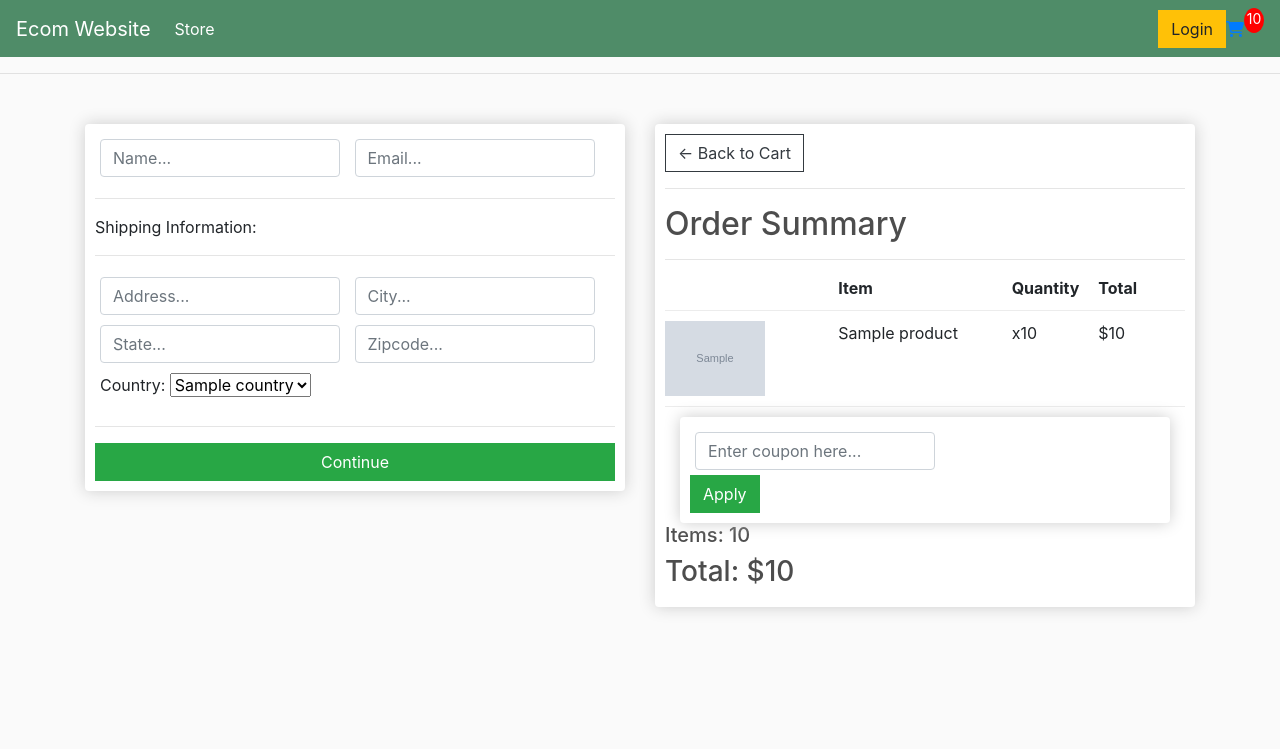
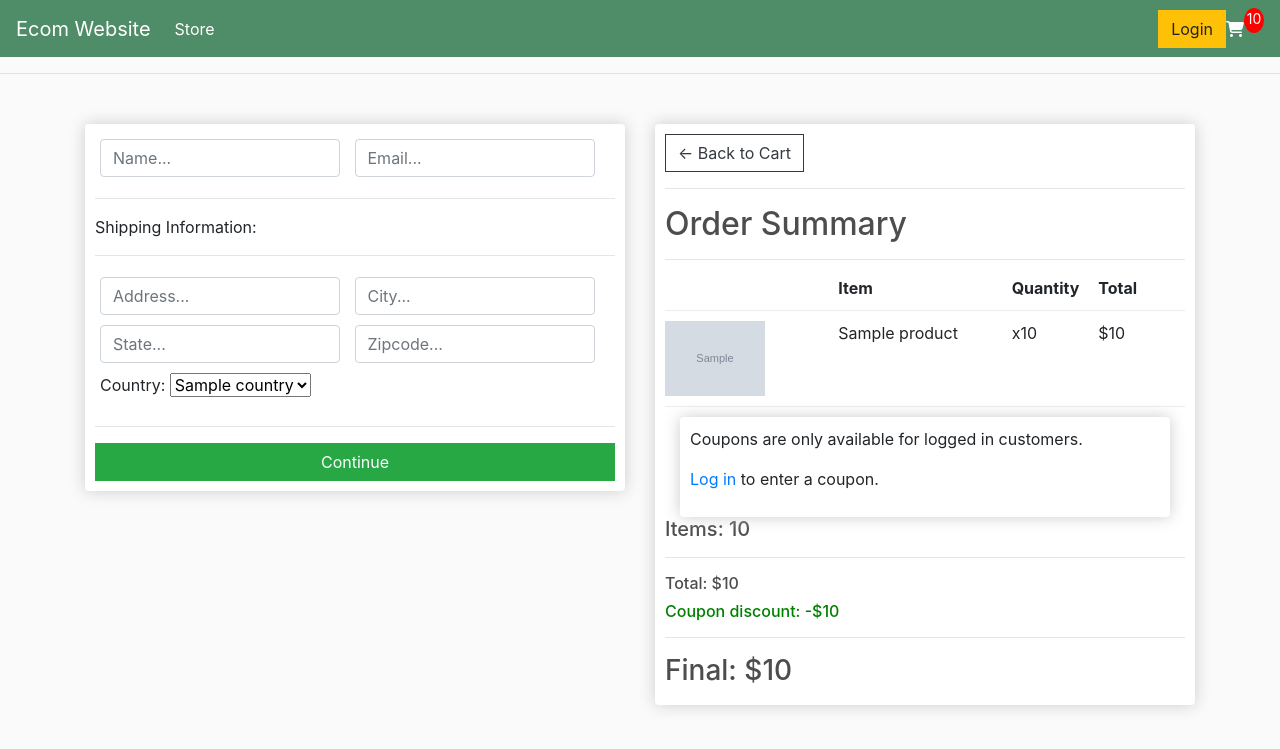
Before and after one commit to IvessJohn/django-ecommerce-website, a Django app: template ecommercewebsite/store/templates/store/checkout.html in a window 1280 px wide. Shown: the top 749 px of the page. Run offline with Django 3.2, Linux system fonts and the light colour scheme; the template is opened without the code that fills it: most values are stand-ins (such as "Sample title", 1, 10 or a date in 2020); grey boxes marked "Sample" are stand-in pictures; some libraries are stand-ins or nearby versions.

Commit message:
Final price includes the coupon discount now

```diff
--- a/ecommercewebsite/store/models.py
+++ b/ecommercewebsite/store/models.py
@@ -50,7 +50,7 @@ class Order(models.Model):
     )
     complete: models.BooleanField = models.BooleanField(default=False)
     transaction_id: models.CharField = models.CharField(
-        max_length=100, null=True, unique=True
+        max_length=100, null=True, unique=True, blank=True
     )
     applied_coupon = models.OneToOneField(
         Coupon, on_delete=models.SET_NULL, null=True, blank=True
@@ -83,14 +83,14 @@ class Order(models.Model):
 
     @property
     def get_discount_amount(self):
-        if self.coupon:
+        if self.applied_coupon:
             discount: Discount = self.applied_coupon.discount
 
             if not discount.is_percentage:
                 return Decimal(discount.value)
             else:
                 discount_percentage: int = min(discount.value, 100)
-                return self.get_cart_price * discount_percentage * 0.01
+                return Decimal(round(self.get_cart_price * discount_percentage * Decimal(0.01), 2))
 
         return Decimal(0.0)
 
--- a/ecommercewebsite/store/templates/store/checkout.html
+++ b/ecommercewebsite/store/templates/store/checkout.html
@@ -98,19 +98,33 @@
             <div class="col-lg-12">
                 <div class="box-element" id="form-wrapper">
                     <form id="coupon-form">
+                        {% if request.user.is_authenticated %}
                         <div class="form-field">
                             <input id="coupon-field" class="form-control" type="text" name="code"
                                 placeholder="Enter coupon here...">
                         </div>
 
-                        <button id="coupon-form-button" class="btn btn-success btn-block" type="submit"
+                        <button id="coupon-submit-button" class="btn btn-success btn-block" type="submit"
                             value="apply-coupon" style="width:min-content">Apply</button>
+
+                        <button id="coupon-edit-button" class="btn btn-info btn-block hidden" type="button"
+                            value="edit-coupon" style="width:min-content"><i class="fa-solid fa-pen"></i></button>
+                        {% else %}
+                        <p>Coupons are only available for logged in customers.</p>
+                        <p><a href="{% url 'store' %}">Log in</a> to enter a coupon.</p>
+                        {% endif %}
                     </form>
                 </div>
             </div>
 
             <h5>Items: {{order.get_items_amount}}</h5>
-            <h3>Total: ${{order.get_cart_price}}</h3>
+            <div id="coupon-info" >
+                <hr>
+                <h6>Total: ${{order.get_cart_price}}</h6>
+                <h6 style="color:green">Coupon discount: -$<span id="coupon-discount">{{order.get_discount_amount}}</span></h6>
+                <hr>
+            </div>
+            <h3>Final: $<span id="order-final-price">{{order.get_final_price}}</span></h3>
         </div>
     </div>
 </div>
@@ -120,7 +134,7 @@
 <script
     src="https://www.paypal.com/sdk/js?client-id=AUaiSy_NrNeExAERsapEzKPkgfpyr6QTa8w6VoeNEch9ZVfR_P83R-GtdC0nzcUAUQ8lOv1gQbeeWtOL&currency=USD&disable-funding=credit"></script>
 <script>
-    var total = '{{order.get_cart_price}}'
+    var total = '{{order.get_final_price}}'
     // Render the PayPal button into #paypal-button-container
     paypal.Buttons({
 
@@ -156,47 +170,74 @@
 </script>
 
 <script type="text/javascript">
-    var requires_shipping = '{{requires_shipping}}'
-    var total = '{{order.get_cart_price}}'
+    var requiresShipping = '{{requires_shipping}}'
+    var total = '{{order.get_final_price}}'
+    var appliedCouponCode = '{{order.applied_coupon.code}}'
+
+    var form = document.getElementById('form')
+    var couponForm = document.getElementById('coupon-form')
+    var couponEditButton = document.getElementById('coupon-edit-button')
+
     //
     if (user != "AnonymousUser") { document.getElementById("user-info").innerHTML = '' }
-    if (requires_shipping == "False") { document.getElementById("shipping-info").innerHTML = '' }
-    if (user != "AnonymousUser" && requires_shipping == 'False') {
+    if (requiresShipping == "False") { document.getElementById("shipping-info").innerHTML = '' }
+    if (user != "AnonymousUser" && requiresShipping == 'False') {
         // Hide the info form altogether
         document.getElementById("form-wrapper").classList.add("hidden")
         // Show the payment button
         document.getElementById("payment-info").classList.remove("hidden")
     }
 
+    if (appliedCouponCode != "") {
+        couponInputField = document.getElementById("coupon-field")
+        couponSubmitButton = document.getElementById("coupon-submit-button")
 
-    var form = document.getElementById('form')
-    var couponForm = document.getElementById('coupon-form')
+        couponInputField.value = appliedCouponCode
+        lockCouponEntering()
+    }
 
     //csrftoken = form.getElementsByTagName("input")[0]
     //console.log(csrfToken)
 
     form.addEventListener('submit', function (e) {
+        //console.log("Form submitted...")
         e.preventDefault()
-        console.log("Form submitted...")
         document.getElementById("form-button").classList.add("hidden")
         document.getElementById("payment-info").classList.remove("hidden")
     })
-
     couponForm.addEventListener('submit', function (e) {
+        //console.log("Coupon submitted...")
         e.preventDefault()
-        console.log("Coupon submitted...")
-        document.getElementById("coupon-form-button").classList.add("hidden")
-        document.getElementById("coupon-field").setAttribute("readonly", true)
+        lockCouponEntering()
         submitCoupon()
     })
+    couponEditButton.addEventListener('click', function (e) {
+        e.preventDefault()
+        unlockCouponEntering()
+    })
 
-    /*
-    makePaymentButton = document.getElementById("make-payment-btn")
-    makePaymentButton.addEventListener('click', function (e) {
-        submitFormData()
-    })
-    */
+    // #region FOR: Updating visual (HTML) elements
 
+    function lockCouponEntering() {
+        document.getElementById("coupon-submit-button").classList.add("hidden")
+        document.getElementById("coupon-field").setAttribute("readonly", true)
+        couponEditButton.classList.remove("hidden")
+    }
+
+    function unlockCouponEntering() {
+        document.getElementById("coupon-submit-button").classList.remove("hidden")
+        document.getElementById("coupon-field").removeAttribute("readonly")
+        couponEditButton.classList.add("hidden")
+    }
+
+    function updatePrices(finalPrice, discountValue) {
+
+
+    }
+
+    // #endregion
+
+    // #region FOR: Submitting data
     function submitFormData() {
         console.log("Payment button clicked")
 
@@ -217,13 +258,16 @@
             userFormData.name = form.name.value
             userFormData.email = form.email.value
         }
-        if (requires_shipping == "True") {
+        if (requiresShipping == "True") {
             shippingInfo.address = form.address.value
             shippingInfo.city = form.city.value
             shippingInfo.state = form.state.value
             shippingInfo.country = form.country.value
             shippingInfo.zipcode = form.zipcode.value
         }
+
+        total = document.getElementById('order-final-price').innerHTML
+        console.log(total)
 
         var url = '/process_order/'
         fetch(url, {
@@ -263,9 +307,12 @@
             })
                 .then((response) => response.json())
                 .then((data) => {
-                    console.log("SUCCESS! COUPON APPLIED!")
+                    location.reload()
                 })
         }
     }
+
+    // #endregion
+
 </script>
 {% endblock content %}
--- a/ecommercewebsite/store/templates/store/navbar.html
+++ b/ecommercewebsite/store/templates/store/navbar.html
@@ -15,7 +15,7 @@
         <a href="#"class="btn btn-warning">Login</a>
 
        <a href="{% url 'cart' %}">
-        <i class="fa-solid fa-cart-shopping"></i>
+        <i class="fa-solid fa-cart-shopping" style="color: #fff"></i>
     	</a>
     	<p id="cart-total">{{items_amount}}</p>
 
--- a/ecommercewebsite/store/views.py
+++ b/ecommercewebsite/store/views.py
@@ -103,7 +103,7 @@ def process_order(request):
     transaction_id = datetime.datetime.now().timestamp()
     total = Decimal(data["userFormData"]["total"])
     order.transaction_id = transaction_id
-    if total == order.get_cart_price:
+    if total == order.get_final_price:
         order.complete = True
     order.save()
 
```
Also changed, not shown: ecommercewebsite/db.sqlite3.
